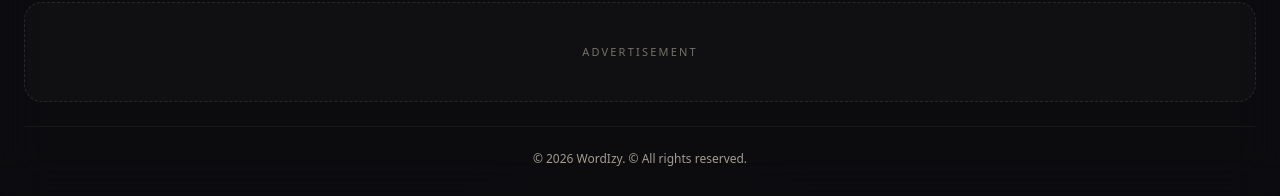
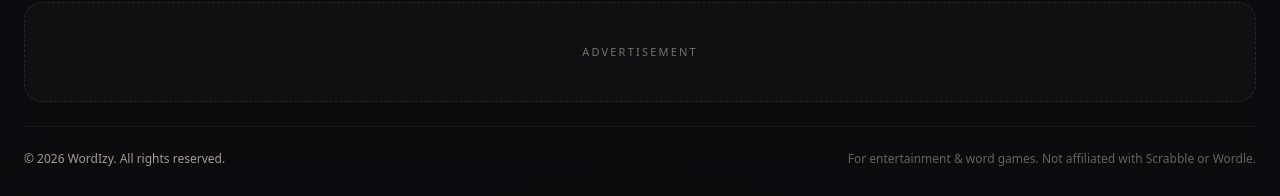
Before and after one commit to Foster06/wordIzy-1, a Next.js app: page / in a window 1280 px wide. Shown: the part 2000-2196 px from the top of the page. Built offline with nearby package versions, Linux system fonts and the light colour scheme; no server answers.

Commit message:
cf4781b9-5f0c-427c-a15a-e1b85b2cae44

```diff
--- a/src/components/site/site-footer.tsx
+++ b/src/components/site/site-footer.tsx
@@ -58,10 +58,13 @@ export function SiteFooter() {
           <AdSlot format="horizontal" />
         </div>
 
-        {/* Bottom row: copyright (left) */}
-        <div className="flex items-center justify-center gap-3 pt-6 border-t border-white/5">
-          <p className="text-xs text-muted-foreground text-center">
-            © 2026 WordIzy. © {t.footer.rights}
+        {/* Bottom row: copyright (left) + disclaimer (right) */}
+        <div className="flex flex-col sm:flex-row items-center justify-between gap-3 pt-6 border-t border-white/5">
+          <p className="text-xs text-muted-foreground">
+            © 2026 WordIzy. {t.footer.rights}
+          </p>
+          <p className="text-xs text-muted-foreground/60">
+            For entertainment &amp; word games. Not affiliated with Scrabble or Wordle.
           </p>
         </div>
       </div>
```
